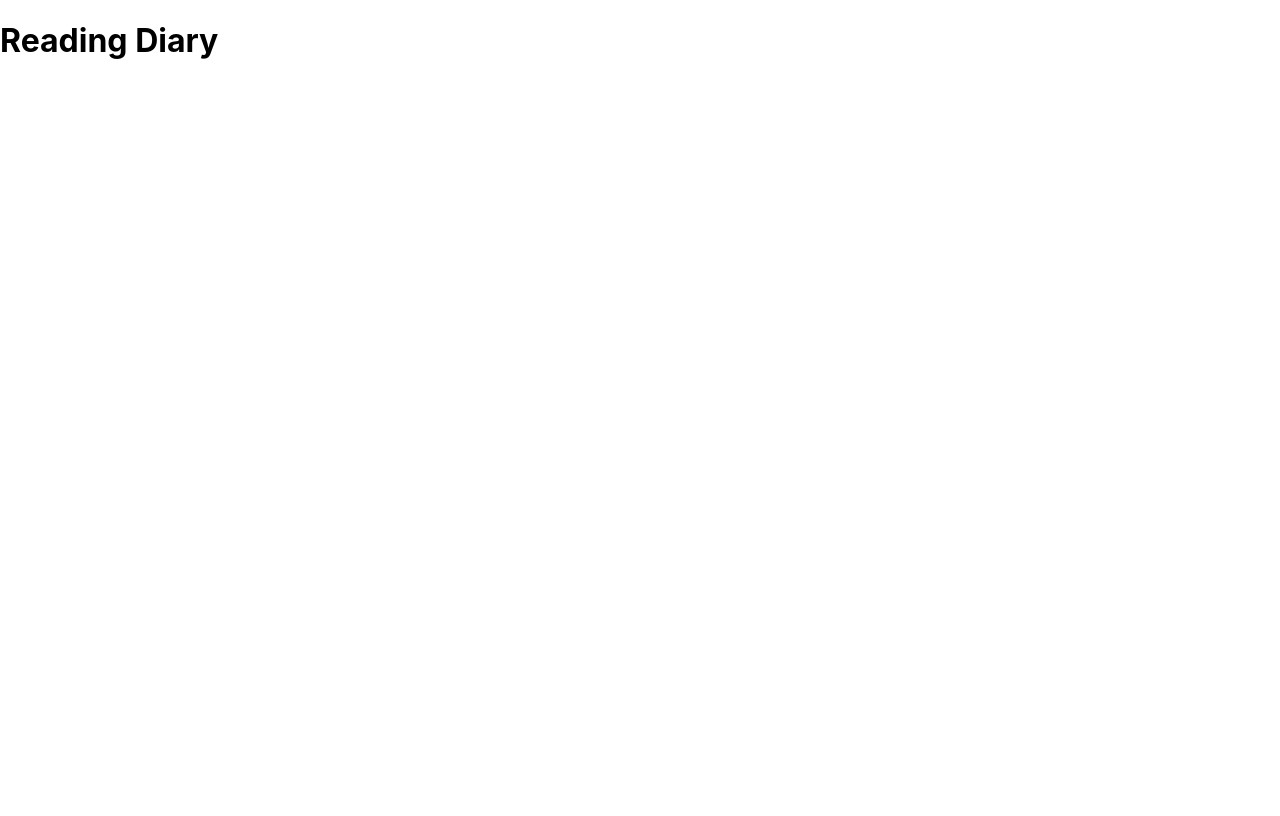
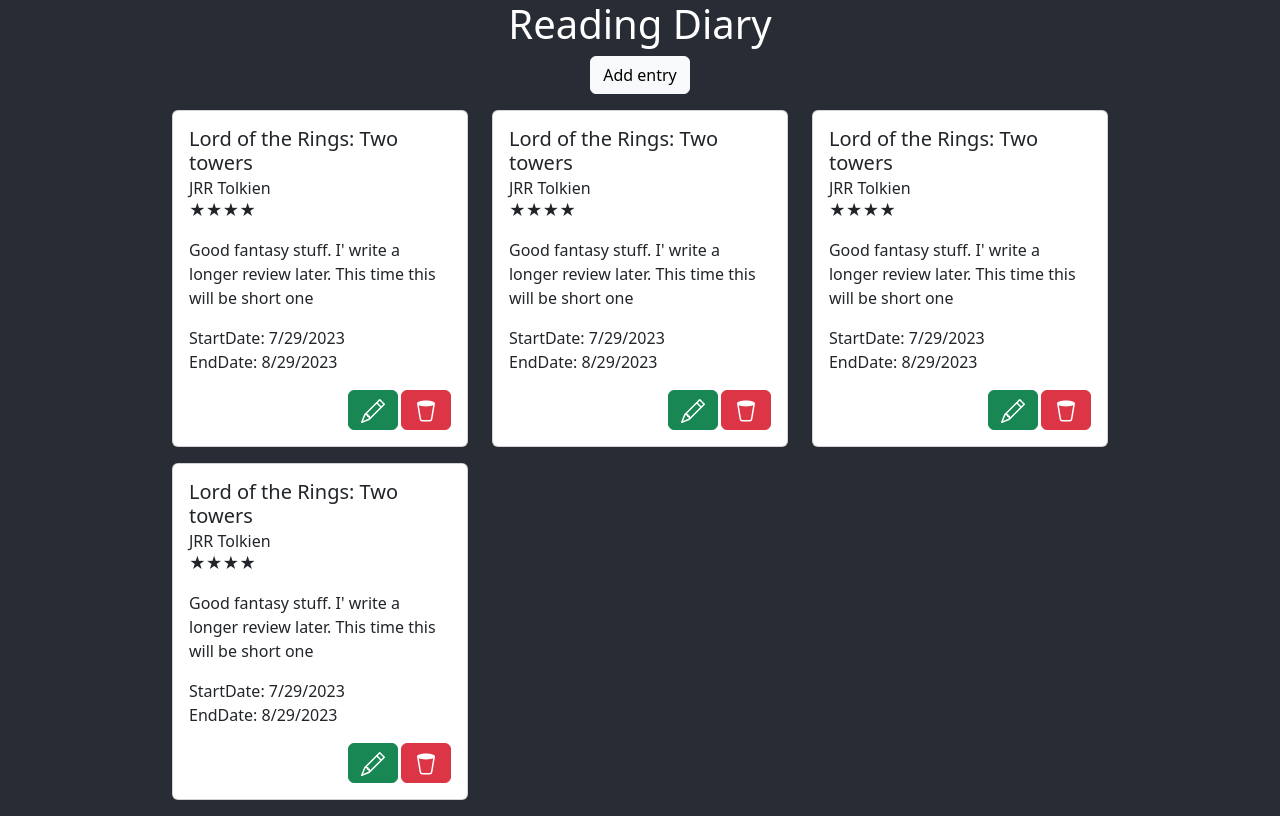
Before and after one commit to SafetyPig/reading-diary-frontend, a React (Create React App) app: page / in a window 1280 px wide. Built offline with nearby package versions, Linux system fonts and the light colour scheme.

Commit message:
Create layout

```diff
--- a/package.json
+++ b/package.json
@@ -13,6 +13,7 @@
     "bootstrap": "^5.3.1",
     "react": "^18.2.0",
     "react-bootstrap": "^2.8.0",
+    "react-bootstrap-icons": "^1.10.3",
     "react-dom": "^18.2.0",
     "react-scripts": "5.0.1",
     "typescript": "^4.9.5",
--- /dev/null
+++ b/src/DiaryCard.tsx
@@ -0,0 +1,54 @@
+import Card from 'react-bootstrap/Card';
+import Stars from './Stars';
+
+import 'bootstrap/dist/css/bootstrap.min.css';
+import {
+    Trash2,
+    Pencil
+  } from "react-bootstrap-icons";
+import { useState } from 'react';
+import { Button } from 'react-bootstrap';
+
+interface DiaryCardProps {
+    name: string;
+    author: string;
+    reviewNumber: number;
+    review: string;
+    startDate: Date;
+    endDate: Date;
+}
+
+
+function DiaryCard({ name, author, reviewNumber, review, startDate, endDate }: DiaryCardProps) {
+
+
+
+    return (
+        <div>
+            <Card style={{ minWidth: '12rem' }}>
+                <Card.Body>
+                    <Card.Title>{name}</Card.Title>
+                    <Card.Subtitle>{author}</Card.Subtitle>
+                    <Stars numberOfStars={reviewNumber} />
+                    <Card.Text>
+                        {review}
+                    </Card.Text>
+                    <Card.Text>
+                        StartDate: {startDate.toLocaleDateString()} <br></br>
+                        EndDate: {endDate.toLocaleDateString()}
+                    </Card.Text>
+                    <div className='right-float'>
+                        <Button className="btn btn-success space"><Pencil size={24} /> {/* Adjust the size as needed */}</Button>
+                        <Button className="btn btn-danger"><Trash2 size={24} /> {/* Adjust the size as needed */}</Button>
+                    </div>
+                </Card.Body>
+
+            </Card>
+
+        </div>
+    )
+}
+
+
+
+export default DiaryCard;
--- a/src/ReadingDiary.tsx
+++ b/src/ReadingDiary.tsx
@@ -1,9 +1,34 @@
 import React from 'react';
+
+import DiaryCard from './DiaryCard';
+
+import Button from 'react-bootstrap/Button';
+import Col from 'react-bootstrap/Col';
+import Row from 'react-bootstrap/Row';
+import 'bootstrap/dist/css/bootstrap.min.css';
+import './diary.css'
 
 function ReadingDiary() {
   return (
-    <div>
+    <div className='main'>
       <h1>Reading Diary</h1>
+      <Button className='mb-3 btn-light'>Add entry</Button>
+
+
+      <Row xs={1} md={3} className="diary-entries">
+        {Array.from({ length: 4 }).map((_, idx) => (
+          <Col key={idx} className='mb-3'>
+            <DiaryCard
+              name={'Lord of the Rings: Two towers'}
+              author={'JRR Tolkien'}
+              reviewNumber={4}
+              review={'Good fantasy stuff. I\' write a longer review later. This time this will be short one'}
+              startDate={new Date(2023, 6, 29)}
+              endDate={new Date(2023, 7, 29)}
+            />
+          </Col>
+        ))}
+      </Row>
     </div>
   );
 }
--- /dev/null
+++ b/src/Stars.tsx
@@ -0,0 +1,18 @@
+import "./diary.css"
+
+interface StarsProps {
+    numberOfStars: number;
+}
+
+function Stars({ numberOfStars }: StarsProps) {
+    return (
+        <div className="stars">
+            {Array.from({ length: numberOfStars }).map((_, idx) => (
+                <p>★</p>
+            ))}
+
+        </div>
+    )
+}
+
+export default Stars;
--- /dev/null
+++ b/src/diary.css
@@ -0,0 +1,32 @@
+.main{
+    background-color: #282c34;
+    min-height: 100vh;
+    align-items: center;
+    color: white;
+    display: flex;
+    flex-direction: column;
+    overflow-x: hidden;
+}
+
+.diary-entries {
+    max-width: 75%;
+    background-color: #282c34 ;
+}
+
+.black-ground {
+    background-color: #282c34 !important;
+}
+
+.stars {
+    display: flex;
+    flex-direction: row;
+    width: 100%;
+}
+
+.right-float {
+    float: right;
+}
+
+.space {
+    margin-right: 0.2rem;
+}
--- a/src/index.tsx
+++ b/src/index.tsx
@@ -3,6 +3,7 @@
 import './index.css';
 import ReadingDiary from './ReadingDiary';
 import reportWebVitals from './reportWebVitals';
+import 'bootstrap/dist/css/bootstrap.min.css';
 
 const root = ReactDOM.createRoot(
   document.getElementById('root') as HTMLElement
```
Also changed, not shown: public/index.html (+0 -10 lines), 1 other file (tests, documents, lock files or other folders).
